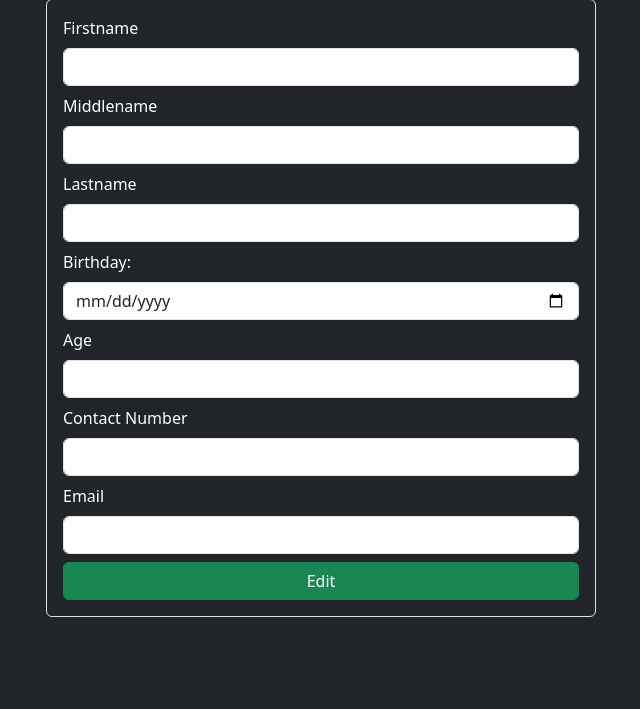
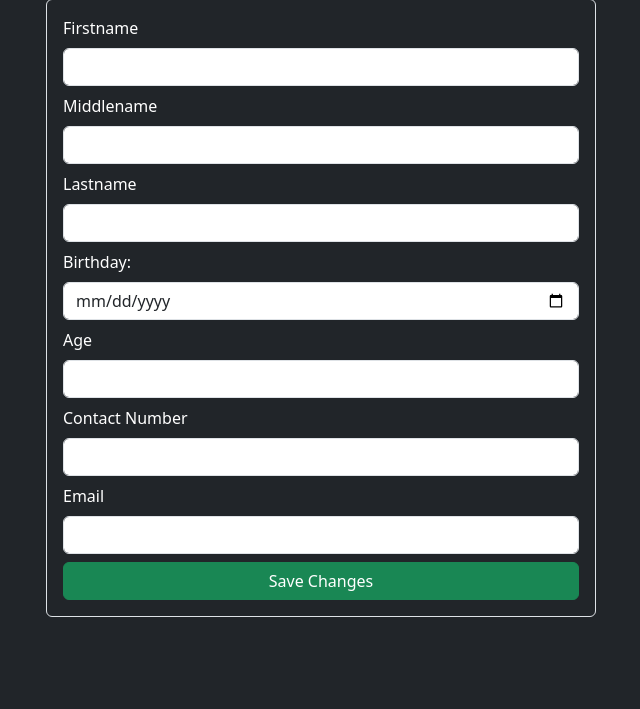
Before and after one commit to Chiriizawa/Portfolio, a Flask app: page /Edit_Profile in a window 1280 px wide. Shown: the part 91-800 px from the top of the page, without its empty margins (319-959 px from the left). Run offline with Flask 3, Linux system fonts and the light colour scheme; the visitor is signed in with stand-in values (Sample User, id 1); data that the repository does not hold is empty.

Commit message:
SANAMATAPOSNA

```diff
--- a/sample_project/blueprint_folder/route.py
+++ b/sample_project/blueprint_folder/route.py
@@ -83,9 +83,6 @@ def python():
 
 @blueprint.route('/dashboard/profile')
 def profile():
-    if 'user' not in session:
-        return redirect(url_for('blueprint.index'))
-
     if 'user' not in session:
         return redirect(url_for('blueprint.index'))
 
@@ -238,7 +235,7 @@ def edit():
             conn = mysql.connector.connect(**db_config)
             cursor = conn.cursor()
             update_query = (
-                "UPDATE tbl_project SET firstname=%s, middlename=%s, lastname=%s, birthday=%s, age=%s, contact=%s, email=%s WHERE id=%s"
+                "UPDATE tbl_project SET firstname=%s, middlename=%s, lastname=%s, birthday=%s, age=%s, contactnumber=%s, email=%s WHERE id=%s"
             )
             update_values = (
                 form_data['firstname'],
@@ -297,6 +294,10 @@ def edit():
         response = make_response(render_template('edit.html', form_data=form_data, errors={"general": error_message}))
         return make_header(response)
 
+@blueprint.route('/update-page', methods=["GET"])
+def update_page():
+    return redirect(url_for('blueprint.edit'))
+
 
 @blueprint.route('/delete/<int:user_id>', methods=['GET', 'POST'])
 def delete(user_id):
--- a/sample_project/blueprint_folder/template/edit.html
+++ b/sample_project/blueprint_folder/template/edit.html
@@ -10,7 +10,8 @@
 </head>
 <body class="bg-dark text-white">
     <div class="container mt-5">
-        <form method="POST" action="{{ url_for('blueprint.edit') }}" class="p-3 border rounded mx-auto" style="max-width: 550px; margin-top: 90px;">
+        <form method="POST" action="{{ url_for('blueprint.edit', id=form_data.get('id', id)) }}" class="p-3 border rounded mx-auto" style="max-width: 550px; margin-top: 90px;">
+            <input type="hidden" name="id" value="{{ form_data.get('id', id) }}">
             <div class="mb-2">
                 <label for="firstname" class="form-label">Firstname</label>
                 <input type="text" name="firstname" id="firstname" value="{{ form_data['firstname'] }}" class="form-control" required>
@@ -60,9 +61,9 @@
                 <p class="text-danger">{{ errors['email'] }}</p>
                 {% endif %}
             </div>
-            <a href="{{url_for('blueprint.edit')}}"></a><button type="button" class="btn btn-success w-100 text-center" data-bs-toggle="modal" data-bs-target="#editModal">
-                Edit
-            </button></a></td>
+            <button type="button" class="btn btn-success w-100 text-center" data-bs-toggle="modal" data-bs-target="#editModal">
+                Save Changes
+            </button>
         </td>
 
         <div class="modal fade" id="editModal" tabindex="-1" aria-labelledby="editModalLabel" aria-hidden="true">
@@ -76,7 +77,7 @@
                     </div>
                     <div class="modal-footer bg-dark">
                         <button type="button" class="btn btn-secondary" data-bs-dismiss="modal">Cancel</button>
-                        <a href="{{ url_for('blueprint.edit')}}" class="btn btn-success">Yes</a>
+                        <a href="{{url_for('blueprint.profile')}}"><button class="btn btn-success"> Yes </button></a>
                     </div>
                 </div>
             </div>
```
